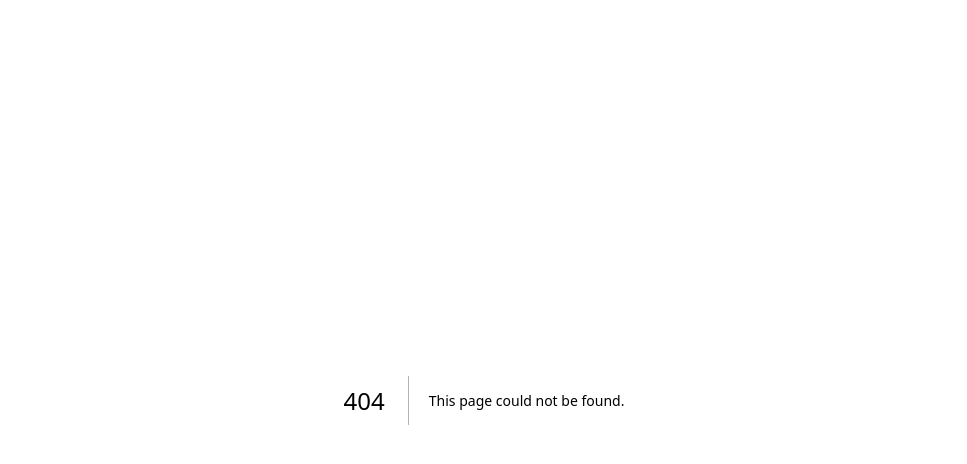
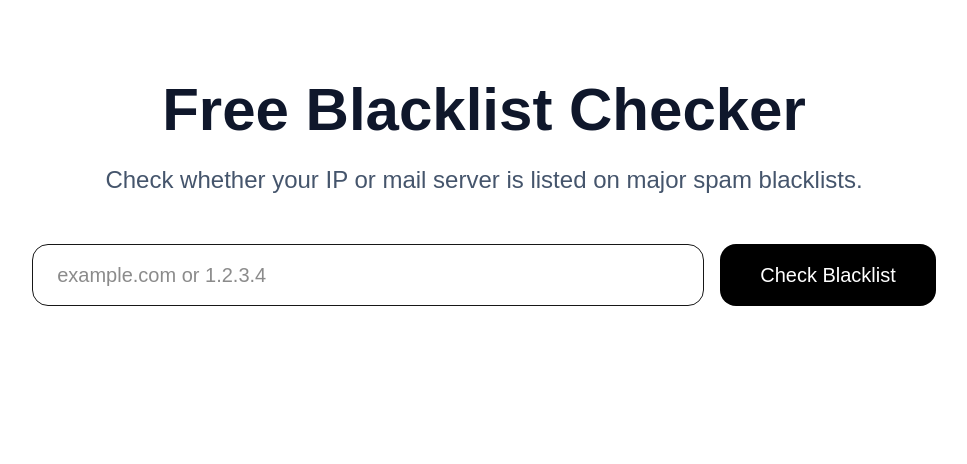
Before and after one commit to rehanraja092000-gif/SMTPDoctor, a Next.js app: page /tools/blacklist-checker in a window 1280 px wide. Before the commit this address had no page. Shown: the top 464 px of the page, without its empty margins (156-1123 px from the left). Built offline with nearby package versions, Linux system fonts and the light colour scheme.

Commit message:
Added blacklist checker tool

```diff
--- /dev/null
+++ b/app/api/blacklist-check/route.ts
@@ -0,0 +1,75 @@
+import { NextResponse } from "next/server";
+import dns from "node:dns/promises";
+import net from "node:net";
+
+const BLACKLISTS = [
+  "zen.spamhaus.org",
+  "bl.spamcop.net",
+  "b.barracudacentral.org",
+  "dnsbl.sorbs.net",
+];
+
+function reverseIP(ip: string) {
+  return ip.split(".").reverse().join(".");
+}
+
+async function resolveToIP(input: string) {
+  if (net.isIP(input)) return input;
+
+  try {
+    const result = await dns.lookup(input);
+    return result.address;
+  } catch {
+    return null;
+  }
+}
+
+export async function GET(req: Request) {
+  const { searchParams } = new URL(req.url);
+  const target = searchParams.get("target");
+
+  if (!target) {
+    return NextResponse.json(
+      { error: "Target is required" },
+      { status: 400 }
+    );
+  }
+
+  const ip = await resolveToIP(target);
+
+  if (!ip || !net.isIP(ip)) {
+    return NextResponse.json({
+      target,
+      status: "Invalid target",
+      results: [],
+    });
+  }
+
+  const reversed = reverseIP(ip);
+  const results = [];
+
+  for (const blacklist of BLACKLISTS) {
+    const query = `${reversed}.${blacklist}`;
+
+    try {
+      await dns.resolve(query, "A");
+
+      results.push({
+        blacklist,
+        listed: true,
+      });
+    } catch {
+      results.push({
+        blacklist,
+        listed: false,
+      });
+    }
+  }
+
+  return NextResponse.json({
+    target,
+    ip,
+    status: "Lookup completed",
+    results,
+  });
+}
--- a/app/page.tsx
+++ b/app/page.tsx
@@ -6,6 +6,7 @@ export default function Home() {
     { name: "DKIM Checker", href: "/tools/dkim-checker" },
     { name: "DMARC Checker", href: "/tools/dmarc-checker" },
     { name: "MX Lookup", href: "/tools/mx-checker" },
+    { name: "Blacklist Checker", href: "/tools/blacklist-checker" },
   ];
 
   return (
--- /dev/null
+++ b/app/tools/blacklist-checker/page.tsx
@@ -0,0 +1,104 @@
+"use client";
+
+import { useState } from "react";
+
+export default function BlacklistChecker() {
+  const [target, setTarget] = useState("");
+  const [result, setResult] = useState<any>(null);
+  const [loading, setLoading] = useState(false);
+
+  const checkBlacklist = async () => {
+    if (!target) return;
+
+    setLoading(true);
+    setResult(null);
+
+    try {
+      const res = await fetch(
+        `/api/blacklist-check?target=${encodeURIComponent(target)}`
+      );
+      const data = await res.json();
+      setResult(data);
+    } catch {
+      setResult({ status: "Lookup failed" });
+    }
+
+    setLoading(false);
+  };
+
+  const listedCount =
+    result?.results?.filter((r: any) => r.listed).length || 0;
+
+  return (
+    <main className="min-h-screen bg-white px-6 py-20">
+      <div className="mx-auto max-w-5xl text-center">
+        <h1 className="text-6xl font-bold text-slate-900">
+          Free Blacklist Checker
+        </h1>
+
+        <p className="mt-6 text-2xl text-slate-600">
+          Check whether your IP or mail server is listed on major spam blacklists.
+        </p>
+
+        <div className="mt-12 flex justify-center gap-4">
+          <input
+            value={target}
+            onChange={(e) => setTarget(e.target.value)}
+            placeholder="example.com or 1.2.3.4"
+            className="w-full max-w-2xl rounded-2xl border px-6 py-4 text-xl outline-none"
+          />
+
+          <button
+            onClick={checkBlacklist}
+            className="rounded-2xl bg-black px-10 py-4 text-xl text-white"
+          >
+            {loading ? "Checking..." : "Check Blacklist"}
+          </button>
+        </div>
+
+        {result && (
+          <div className="mt-14 rounded-3xl border p-8 text-left text-xl">
+            <p>
+              <strong>Target:</strong> {result.target}
+            </p>
+
+            {result.ip && (
+              <p className="mt-4">
+                <strong>Resolved IP:</strong> {result.ip}
+              </p>
+            )}
+
+            <p className="mt-4">
+              <strong>Status:</strong> {result.status}
+            </p>
+
+            {result.results && (
+              <p className="mt-4">
+                <strong>Blacklists Hit:</strong> {listedCount} / {result.results.length}
+              </p>
+            )}
+
+            {result.results?.map((r: any, i: number) => (
+              <div
+                key={i}
+                className={`mt-5 rounded-xl p-5 border ${
+                  r.listed
+                    ? "bg-red-50 border-red-200"
+                    : "bg-green-50 border-green-200"
+                }`}
+              >
+                <p>
+                  <strong>{r.blacklist}</strong>
+                </p>
+
+                <p className="mt-2">
+                  Status: {r.listed ? "Listed ❌" : "Clean ✅"}
+                </p>
+              </div>
+            ))}
+          </div>
+        )}
+      </div>
+    </main>
+  );
+}
```
